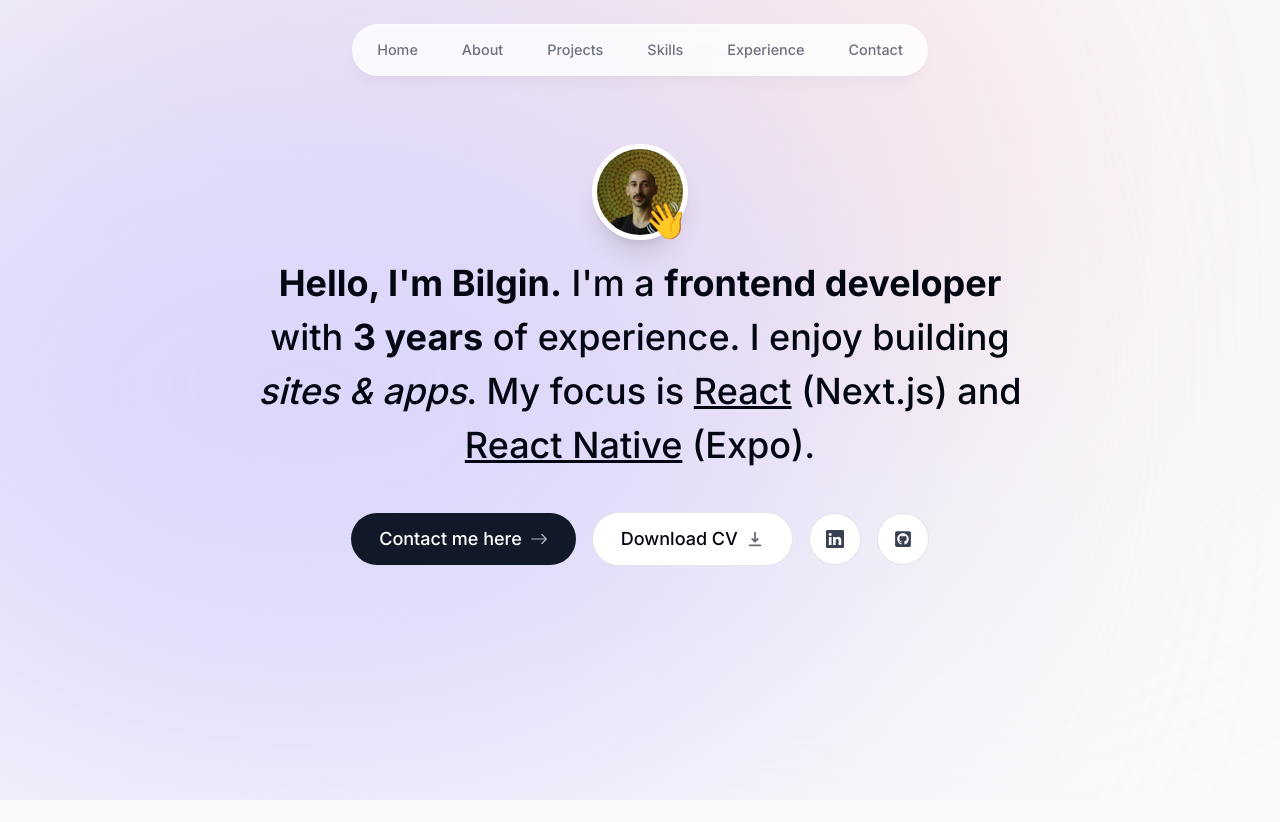
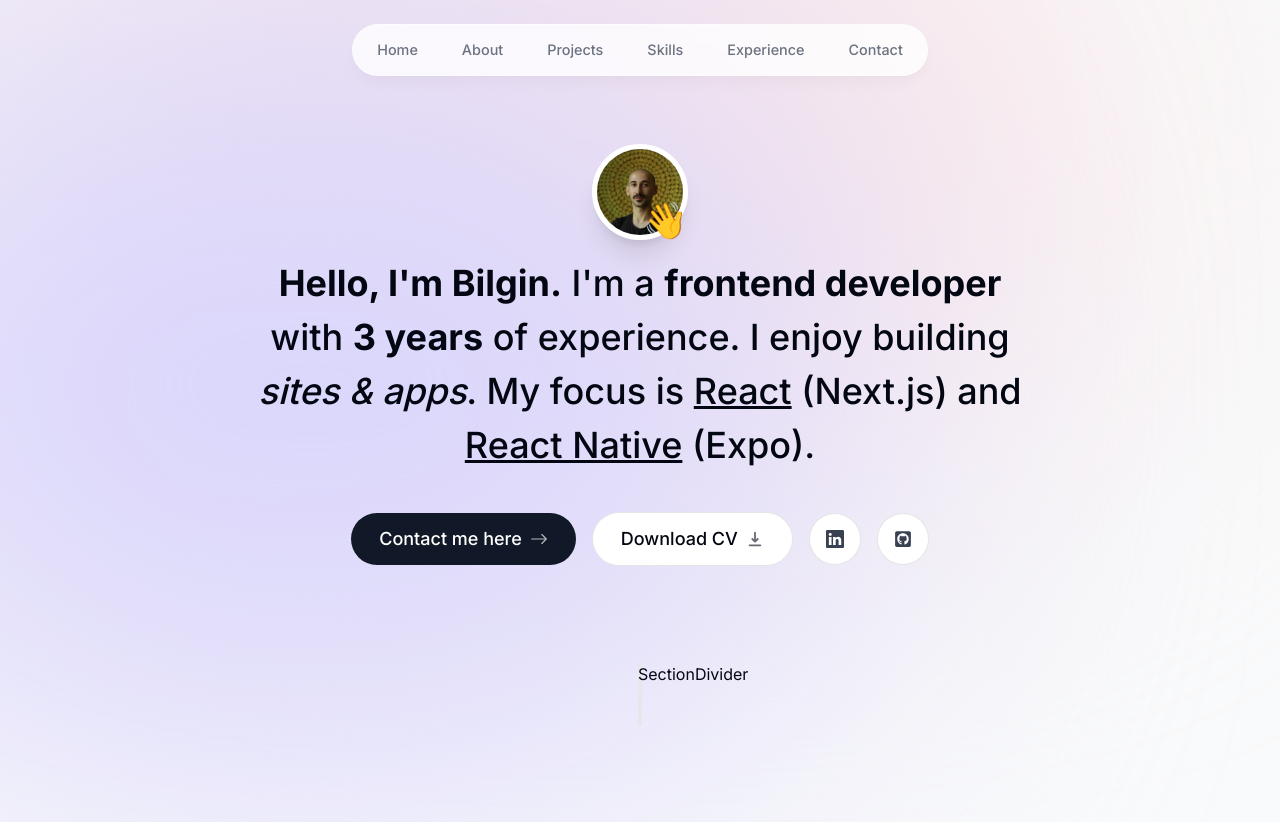
Before and after one commit to bbilginerdem/my-portfolio, a Next.js app: page / in a window 1280 px wide. Before the commit the page ends 800 px from the top, so only its background shows below. Built offline with nearby package versions, Linux system fonts and the light colour scheme.

Commit message:
started about page

```diff
--- a/app/page.tsx
+++ b/app/page.tsx
@@ -1,9 +1,11 @@
 import Intro from "@/components/Intro";
+import SectionDivider from "@/components/SectionDivider";
 
 export default function Home() {
   return (
     <main className="flex flex-col items-center px-4 ">
       <Intro />
+      <SectionDivider />
     </main>
   )
 }
--- /dev/null
+++ b/components/About.tsx
@@ -0,0 +1,13 @@
+import React from 'react'
+
+function About() {
+  return (
+    <section>
+      <h2>
+        About me
+      </h2>
+    </section>
+  )
+}
+
+export default About
--- a/components/Intro.tsx
+++ b/components/Intro.tsx
@@ -19,7 +19,7 @@
         </motion.div>
       </div>
 
-      <motion.p
+      <motion.h1
         className="mb-10 mt-4 px-4 text-2xl font-medium !leading-[1.5] sm:text-4xl"
         initial={{ opacity: 0, y: 100 }}
         animate={{ opacity: 1, y: 0 }}
@@ -30,7 +30,7 @@
         building <span className="italic">sites & apps</span>. My focus is{" "}
         <span className="underline">React</span> (Next.js) and{" "}
         <span className="underline">React Native</span> (Expo).
-      </motion.p>
+      </motion.h1>
 
       <motion.div className="flex flex-col sm:flex-row items-center justify-center gap-4 px-4 text-lg font-medium" initial={{ opacity: 0, y: 100 }} animate={{ opacity: 1, y: 0 }} transition={{ delay: 0.1 }}>
         <Link href="#contact" className="group bg-gray-900 text-white px-7 py-3 flex items-center gap-2 rounded-full outline-none focus:scale-110 hover:scale-110 hover:bg-gray-950 active:scale-105 transition">Contact me here <BsArrowRight className="opacity-70 group-hover:translate-x-1 transition" /></Link>
--- /dev/null
+++ b/components/SectionDivider.tsx
@@ -0,0 +1,10 @@
+import React from 'react'
+import { motion } from 'framer-motion'
+
+function SectionDivider() {
+  return (
+    <motion.div initial={{ opacity: 0, y: 100 }} animate={{ opacity: 1, y: 0 }} transition={{ delay: 0.125 }} className="bg-gray-200 my-24 h-16 w-1 rounded-full hidden sm:block">SectionDivider</motion.div>
+  )
+}
+
+export default SectionDivider
```
